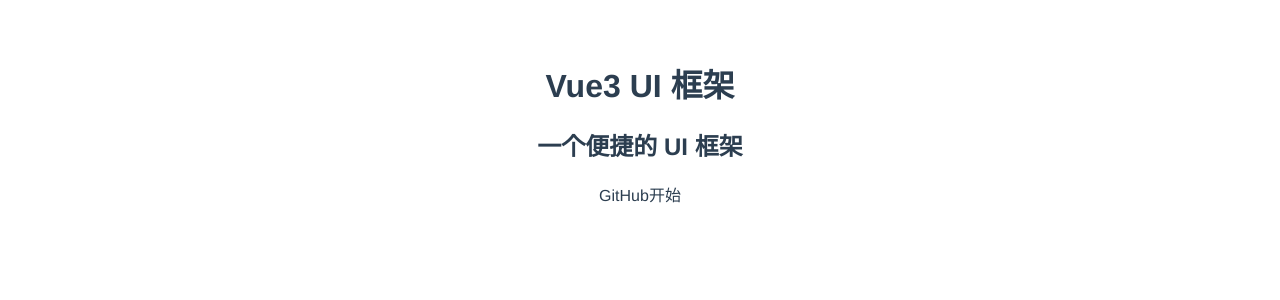
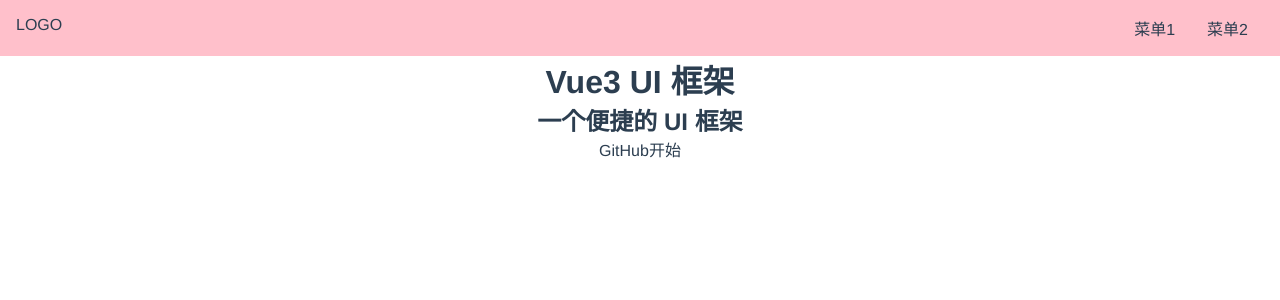
Before and after one commit to rourou1107/zao-UI, a Vue app: page / in a window 1280 px wide. Shown: the top 300 px of the page. Built offline with nearby package versions, Linux system fonts and the light colour scheme.

Commit message:
topnav 样式跟新
Change-Id: I3cc7e5f66d0d558809f7a6cbcdc2df58d63fef6b

```diff
--- a/src/index.css
+++ /dev/null
@@ -1,8 +0,0 @@
-#app {
-  font-family: Avenir, Helvetica, Arial, sans-serif;
-  -webkit-font-smoothing: antialiased;
-  -moz-osx-font-smoothing: grayscale;
-  text-align: center;
-  color: #2c3e50;
-  margin-top: 60px;
-}
--- /dev/null
+++ b/src/index.scss
@@ -0,0 +1,23 @@
+#app {
+  font-family: Avenir, Helvetica, Arial, sans-serif;
+  -webkit-font-smoothing: antialiased;
+  -moz-osx-font-smoothing: grayscale;
+  text-align: center;
+  color: #2c3e50;
+}
+* {
+  margin: 0;
+  padding: 0;
+  box-sizing: border-box;
+}
+ul,
+ol {
+  list-style: none;
+}
+a {
+  text-decoration: none;
+  color: inherit;
+&:hover {
+   border-bottom: 1px solid;
+ }
+}
--- a/src/main.ts
+++ b/src/main.ts
@@ -2,7 +2,7 @@ import { createApp } from 'vue'
 import App from './App.vue'
 import Home from './views/Home.vue'
 import Doc from './views/Doc.vue'
-import './index.css'
+import './index.scss'
 import { createWebHashHistory, createRouter } from 'vue-router'
 const history = createWebHashHistory()
 const router = createRouter({
--- a/src/views/Home.vue
+++ b/src/views/Home.vue
@@ -1,8 +1,11 @@
 <template>
     <div>
         <div class="topnav">
-            <div class="logo"></div>
-            <div class="menu"></div>
+            <div class="logo">LOGO</div>
+            <ul class="menu">
+                <li>菜单1</li>
+                <li>菜单2</li>
+            </ul>
         </div>
         <div class="banner">
             <h1>Vue3 UI 框架</h1>
@@ -14,4 +17,22 @@
         </div>
     </div>
 </template>
-<style lang="scss" scoped></style>
+<style lang="scss" scoped>
+    .topnav {
+        background: pink;
+        display: flex;
+        padding: 16px;
+        > .logo {
+            max-width: 6em;
+            margin-right: auto;
+        }
+        > .menu {
+            display: flex;
+            white-space: nowrap;
+            flex-wrap: nowrap;
+            > li {
+                margin: 0 1em;
+            }
+        }
+    }
+</style>
```
